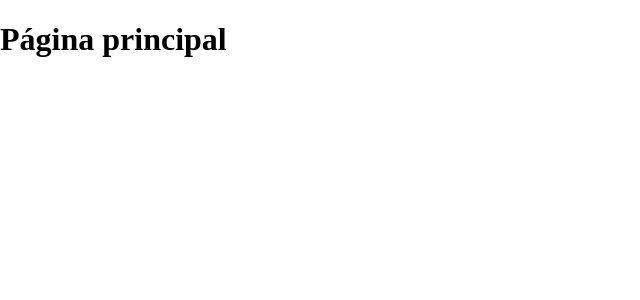
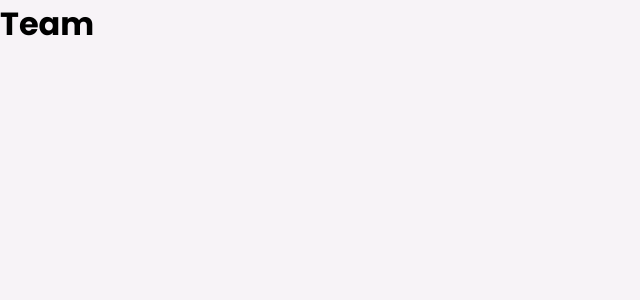
Before and after one commit to wjuniori/squad-management-tool, a React (Create React App) app: page /team in a window 1280 px wide. Shown: the top 300 px of the page, without its empty margins (0-640 px from the left). Built offline with nearby package versions, Linux system fonts and the light colour scheme.

Commit message:
feat: add global styles and application routes

```diff
--- a/public/index.html
+++ b/public/index.html
@@ -7,6 +7,7 @@
       name="description"
       content="Squad Management Tool"
     />
+    <link href="https://fonts.googleapis.com/css2?family=Poppins:wght@400;500;700;900&display=swap" rel="stylesheet">
     <title>Squad Management Tool</title>
   </head>
   <body>
--- a/src/App.tsx
+++ b/src/App.tsx
@@ -1,9 +1,14 @@
 import React from 'react';
+import { BrowserRouter } from 'react-router-dom';
+import Routes from './routes/Routes';
+import GlobalStyle from './assets/styles/global';
 
 const App: React.FC = () => (
-  <div>
-    <h1>Página principal</h1>
-  </div>
+  <BrowserRouter>
+    <Routes />
+
+    <GlobalStyle />
+  </BrowserRouter>
 );
 
 export default App;
--- /dev/null
+++ b/src/assets/styles/global.ts
@@ -0,0 +1,53 @@
+import { createGlobalStyle } from 'styled-components';
+
+export default createGlobalStyle`
+  :root {
+    --color-background: #f7f3f7;
+
+    font-size: 60%;
+  }
+
+  /* Medium ≥768px */
+  @media (min-width: 768px) {
+    :root {
+      font-size: 62.5%;
+    }
+  }
+
+  * {
+    margin: 0;
+    padding: 0;
+    outline: 0;
+    box-sizing: border-box;
+  }
+
+  html,
+  body,
+  #root {
+    min-height: 100vh;
+  }
+
+  body {
+    background: var(--color-background);
+  }
+
+  body,
+  input,
+  button,
+  textarea {
+    font: 500 1.6rem Poppins;
+    /* color: var(--color-text-base); */
+  }
+
+  button {
+    cursor: pointer;
+  }
+
+  a {
+    text-decoration: none;
+  }
+
+  ul {
+    list-style: none;
+  }
+`;
--- a/src/index.tsx
+++ b/src/index.tsx
@@ -1,7 +1,7 @@
 import React from 'react';
 import ReactDOM from 'react-dom';
 import App from './App';
-import 'normalize.css';
+// import 'normalize.css';
 
 ReactDOM.render(
   <React.StrictMode>
--- /dev/null
+++ b/src/pages/Home/Home.tsx
@@ -0,0 +1,11 @@
+import React from 'react';
+
+const Home: React.FC = () => {
+  return (
+    <div>
+      <h1>Home</h1>
+    </div>
+  );
+};
+
+export default Home;
--- /dev/null
+++ b/src/pages/Team/Team.tsx
@@ -0,0 +1,11 @@
+import React from 'react';
+
+const Team: React.FC = () => {
+  return (
+    <div>
+      <h1>Team</h1>
+    </div>
+  );
+};
+
+export default Team;
--- /dev/null
+++ b/src/routes/Routes.tsx
@@ -0,0 +1,13 @@
+import React from 'react';
+import { Switch, Route } from 'react-router-dom';
+import Home from '../pages/Home/Home';
+import Team from '../pages/Team/Team';
+
+const Routes: React.FC = () => (
+  <Switch>
+    <Route exact path="/" component={Home} />
+    <Route path="/team" component={Team} />
+  </Switch>
+);
+
+export default Routes;
```
